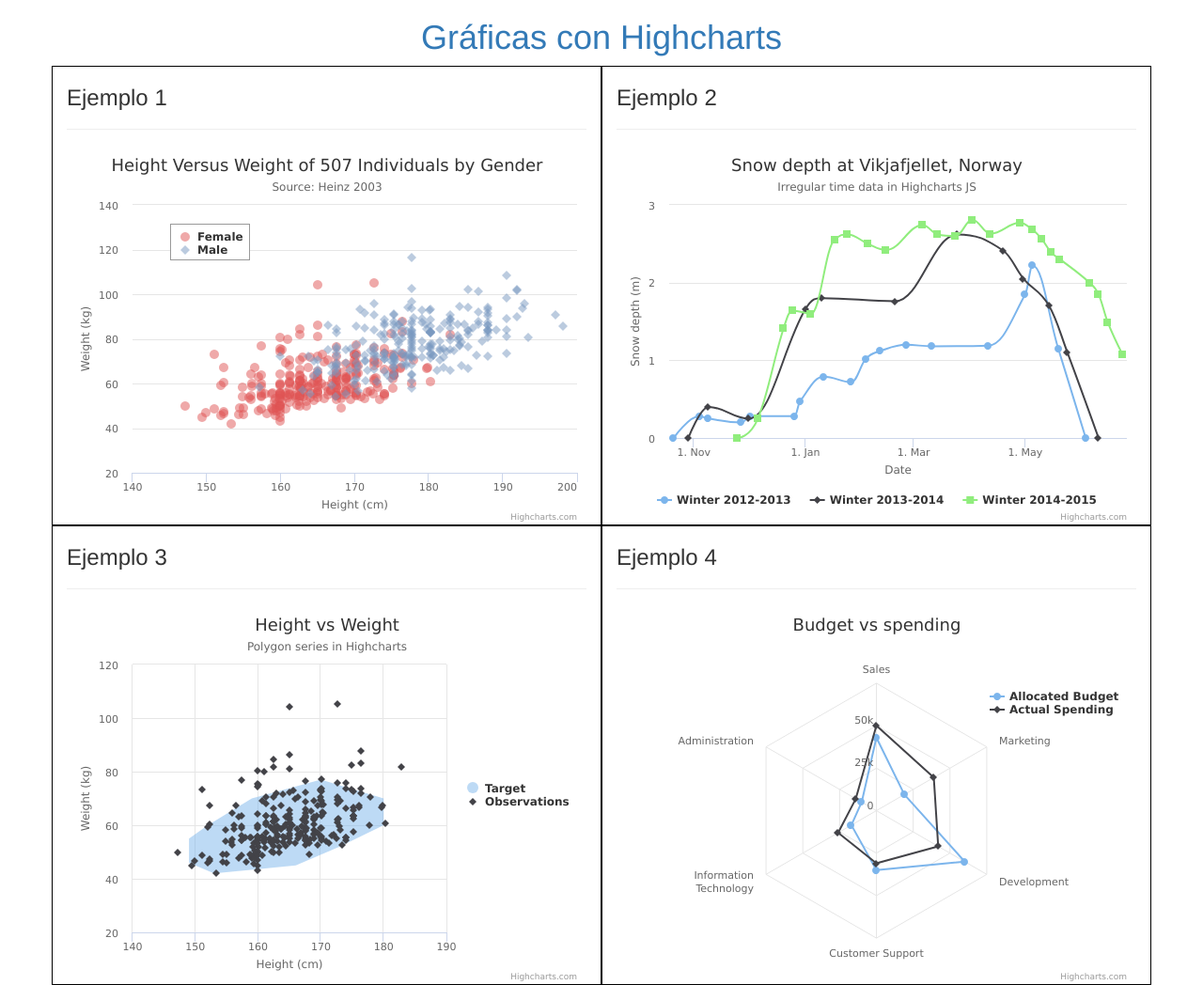
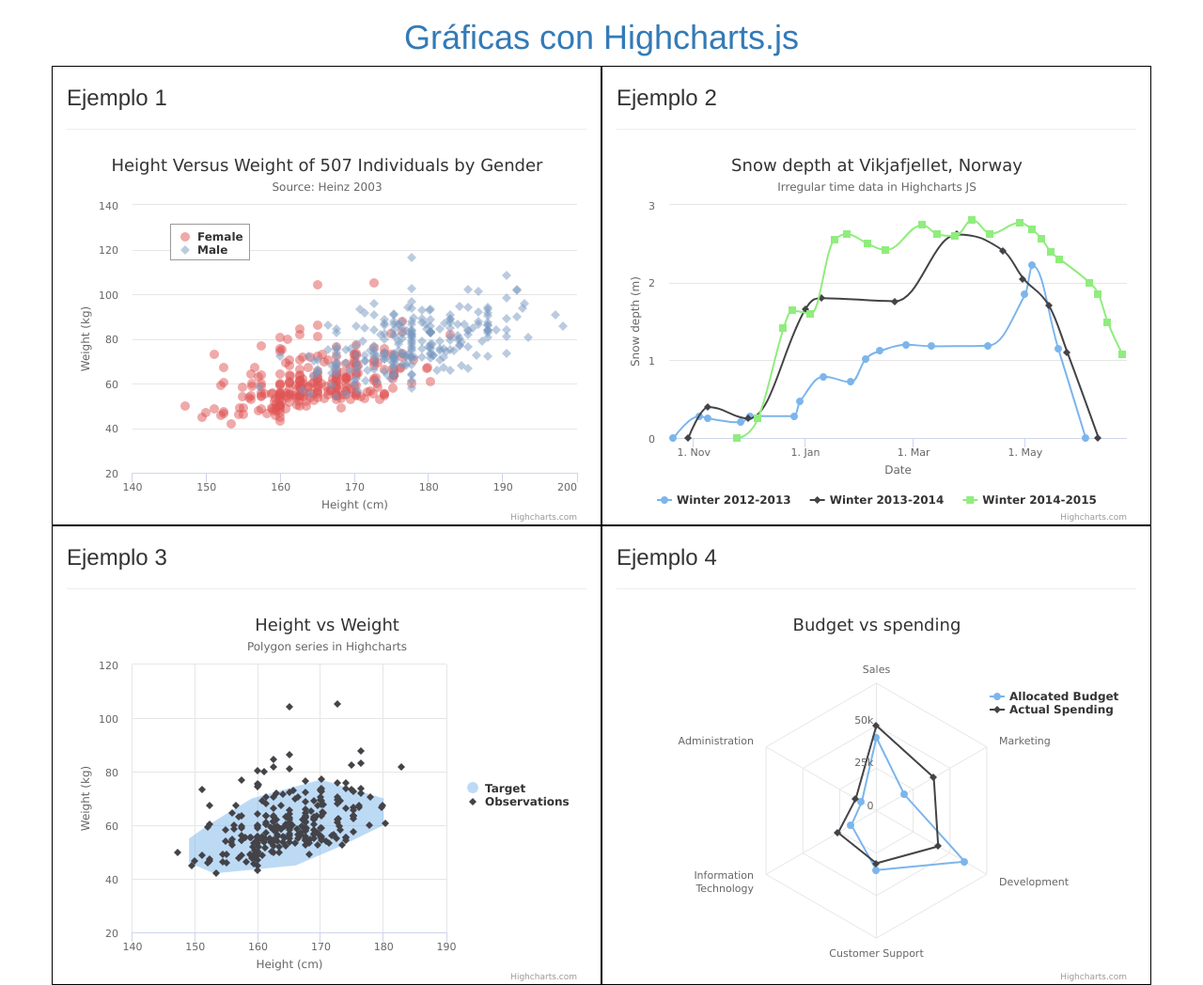
Before and after one commit to Danimonp2017/graphs, a plain HTML site: page index.html in a window 1280 px wide. Shown: the whole page at 94% size. Drawn offline with nearby package versions, Linux system fonts and the light colour scheme; a web font is replaced by a local one.

Commit message:
Cambios menores

```diff
--- a/index.html
+++ b/index.html
@@ -9,7 +9,7 @@
   </head>
   <body>
 
-    <h1 class="text-center text-primary">Gráficas con Highcharts</h1>
+    <h1 class="text-center text-primary">Gráficas con Highcharts.js</h1>
 
     <div class="container">
       <div class="row">
```
